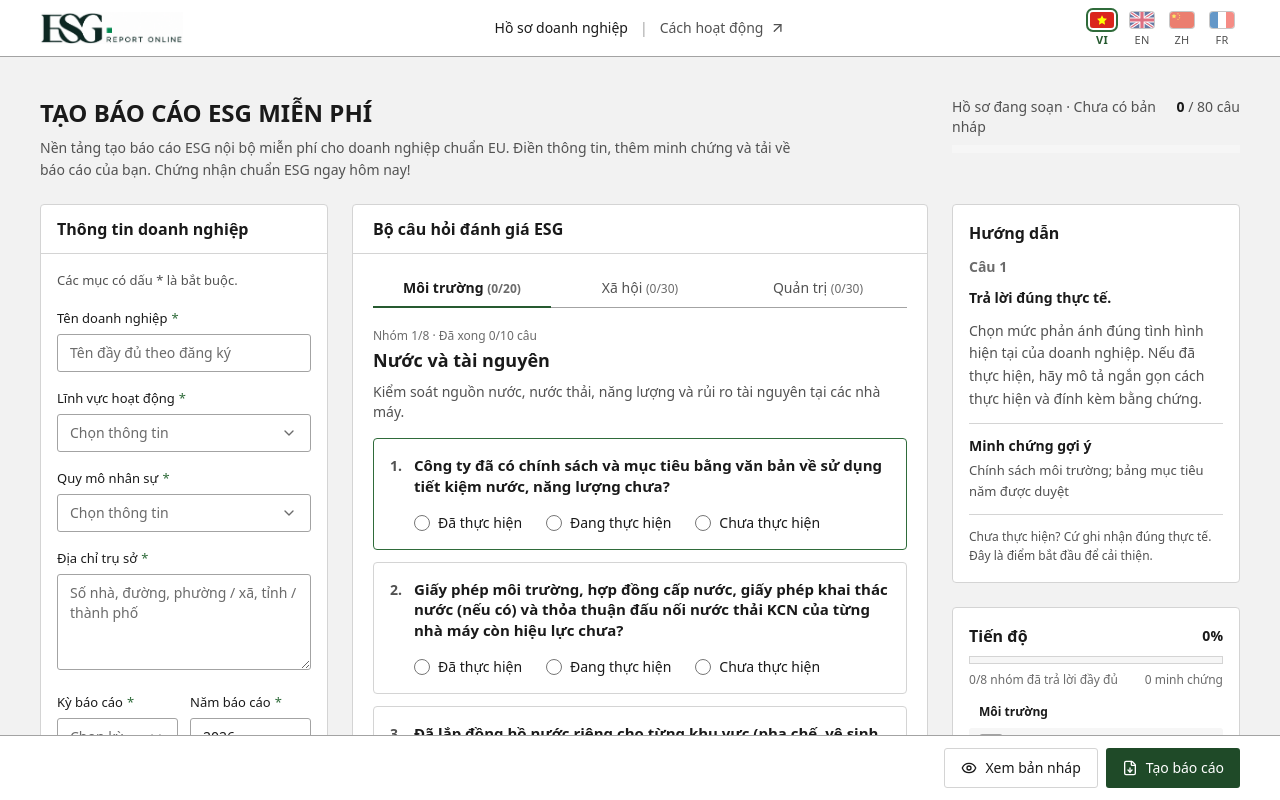
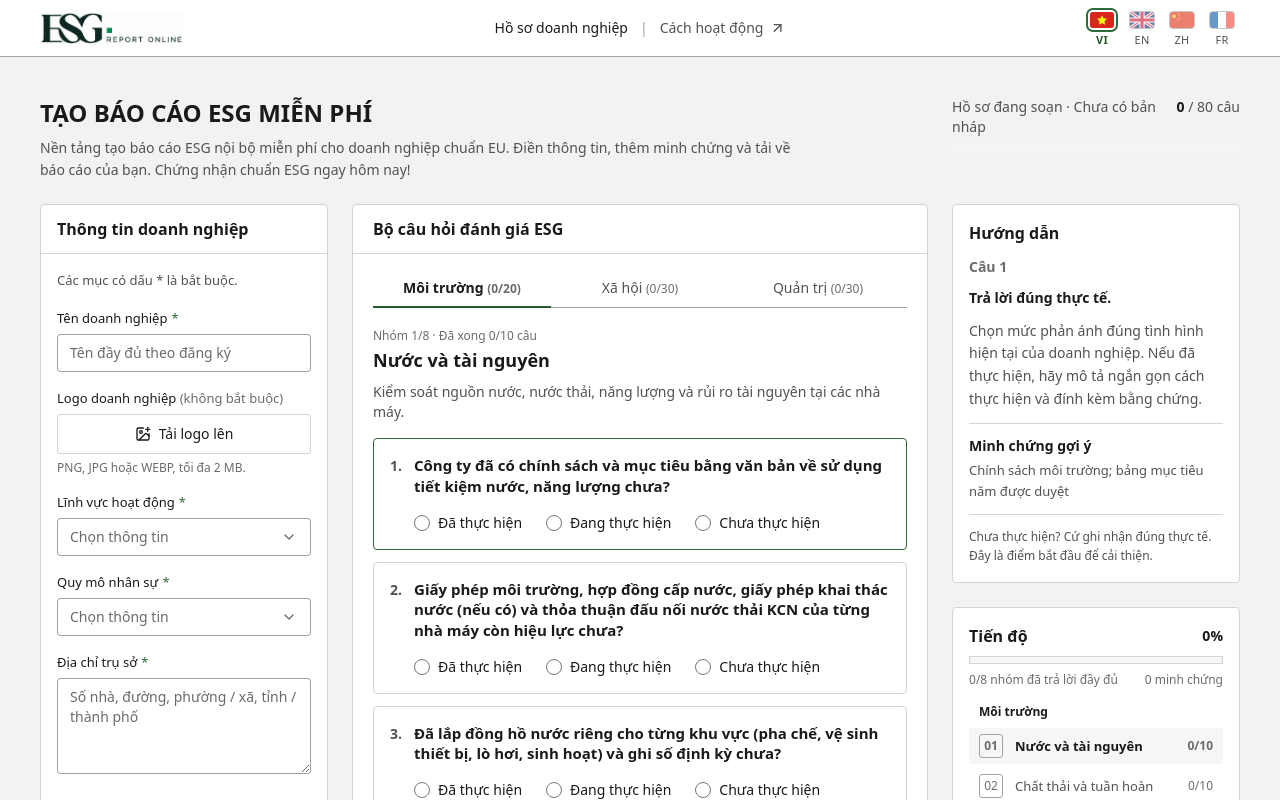
Before and after one commit to lienhethegioirobotaivn/esg-website, a Next.js app in the folder apps/web/: page / in a window 1280 px wide. Shown: the top 800 px of the page. Built offline with nearby package versions, Linux system fonts and the light colour scheme.

Commit message:
feat(web): add optional company logo upload and simplify report actions

```diff
--- a/apps/web/src/features/company/components/company-profile-form.tsx
+++ b/apps/web/src/features/company/components/company-profile-form.tsx
@@ -11,6 +11,7 @@ import { headcountOptions, industryOptions } from "@/data";
 import { REPORT_PERIOD_OPTIONS } from "../constants";
 import type { CompanyField, CompanyFormValues } from "../constants";
 import { isCompanyField } from "../lib/company-values";
+import { LogoUploader } from "./logo-uploader";
 
 type FormErrors = Partial<Record<CompanyField, string>>;
 
@@ -83,6 +84,8 @@ export function CompanyProfileForm({
             aria-describedby={errors.name ? "company-name-error" : undefined}
           />
         </Field>
+
+        <LogoUploader />
 
         <Field
           label="Lĩnh vực hoạt động"
--- /dev/null
+++ b/apps/web/src/features/company/components/logo-uploader.tsx
@@ -0,0 +1,112 @@
+"use client";
+
+import { ImagePlus, X } from "lucide-react";
+import { useEffect, useMemo, useRef, useState } from "react";
+import type { ChangeEvent } from "react";
+
+import { Button } from "@/components/ui";
+import { formatFileSize } from "@/lib/format";
+
+import { LOGO_ACCEPTED_TYPES, validateLogoFile } from "../lib/validate-logo";
+
+const INPUT_ID = "company-logo";
+
+export function LogoUploader() {
+  const inputRef = useRef<HTMLInputElement>(null);
+  const [file, setFile] = useState<File | null>(null);
+  const [error, setError] = useState<string | null>(null);
+
+  const previewUrl = useMemo(
+    () => (file ? URL.createObjectURL(file) : null),
+    [file],
+  );
+
+  useEffect(() => {
+    return () => {
+      if (previewUrl) {
+        URL.revokeObjectURL(previewUrl);
+      }
+    };
+  }, [previewUrl]);
+
+  function handleChange(event: ChangeEvent<HTMLInputElement>) {
+    const selected = event.target.files?.[0];
+    event.target.value = "";
+    if (!selected) {
+      return;
+    }
+    const message = validateLogoFile(selected);
+    if (message) {
+      setError(message);
+      return;
+    }
+    setError(null);
+    setFile(selected);
+  }
+
+  function handleRemove() {
+    setFile(null);
+    setError(null);
+  }
+
+  return (
+    <div className="space-y-1.5">
+      <label
+        htmlFor={INPUT_ID}
+        className="block text-[0.8125rem] font-medium text-foreground"
+      >
+        Logo doanh nghiệp{" "}
+        <span className="font-normal text-subtle">(không bắt buộc)</span>
+      </label>
+
+      <input
+        ref={inputRef}
+        id={INPUT_ID}
+        type="file"
+        accept={LOGO_ACCEPTED_TYPES.join(",")}
+        onChange={handleChange}
+        className="sr-only"
+      />
+
+      {file && previewUrl ? (
+        <div className="flex items-center gap-3 rounded-control border border-border p-2">
+          {/* eslint-disable-next-line @next/next/no-img-element */}
+          <img
+            src={previewUrl}
+            alt="Logo doanh nghiệp"
+            className="size-14 shrink-0 border border-border bg-surface object-contain"
+          />
+          <div className="min-w-0 flex-1">
+            <p className="truncate text-sm">{file.name}</p>
+            <p className="text-xs text-subtle">{formatFileSize(file.size)}</p>
+          </div>
+          <Button
+            variant="ghost"
+            size="sm"
+            onClick={handleRemove}
+            aria-label="Xóa logo"
+            leadingIcon={<X aria-hidden className="size-4" />}
+          >
+            Xóa
+          </Button>
+        </div>
+      ) : (
+        <Button
+          variant="secondary"
+          className="w-full"
+          onClick={() => inputRef.current?.click()}
+          leadingIcon={<ImagePlus aria-hidden className="size-4" />}
+        >
+          Tải logo lên
+        </Button>
+      )}
+
+      <p className="text-xs text-subtle">PNG, JPG hoặc WEBP, tối đa 2 MB.</p>
+      {error ? (
+        <p role="alert" className="text-xs text-danger-600">
+          {error}
+        </p>
+      ) : null}
+    </div>
+  );
+}
--- /dev/null
+++ b/apps/web/src/features/company/lib/validate-logo.ts
@@ -0,0 +1,20 @@
+export const LOGO_ACCEPTED_TYPES = [
+  "image/png",
+  "image/jpeg",
+  "image/webp",
+] as const;
+
+export const LOGO_MAX_BYTES = 2 * 1024 * 1024;
+
+export function validateLogoFile(file: File): string | null {
+  const isAccepted = (LOGO_ACCEPTED_TYPES as readonly string[]).includes(
+    file.type,
+  );
+  if (!isAccepted) {
+    return "Logo phải là ảnh PNG, JPG hoặc WEBP.";
+  }
+  if (file.size > LOGO_MAX_BYTES) {
+    return "Logo không được lớn hơn 2 MB.";
+  }
+  return null;
+}
--- a/apps/web/src/features/survey/components/report-actions.tsx
+++ b/apps/web/src/features/survey/components/report-actions.tsx
@@ -20,13 +20,7 @@ export function ReportActions({
   disabled = false,
 }: ReportActionsProps) {
   return (
-    <div className="sticky bottom-0 z-30 -mx-5 mt-6 border-t border-border-strong bg-surface px-5 py-3 sm:-mx-8 sm:px-8 lg:-mx-10 lg:px-10">
-      <div className="flex flex-col gap-2 sm:flex-row sm:items-center sm:justify-end sm:gap-4">
-        {error ? (
-          <p role="alert" className="text-xs text-danger-600 sm:mr-auto">
-            {error}
-          </p>
-        ) : null}
+    <div className="mt-6 flex flex-col gap-2 sm:items-end">
       <div className="flex gap-2">
         <Button
           variant="secondary"
@@ -46,7 +40,11 @@ export function ReportActions({
           {isExporting ? "Đang tạo file PDF..." : "Tạo báo cáo"}
         </Button>
       </div>
-      </div>
+      {error ? (
+        <p role="alert" className="text-xs text-danger-600">
+          {error}
+        </p>
+      ) : null}
     </div>
   );
 }
```
Lines whose indentation alone changed are shown as unchanged.
